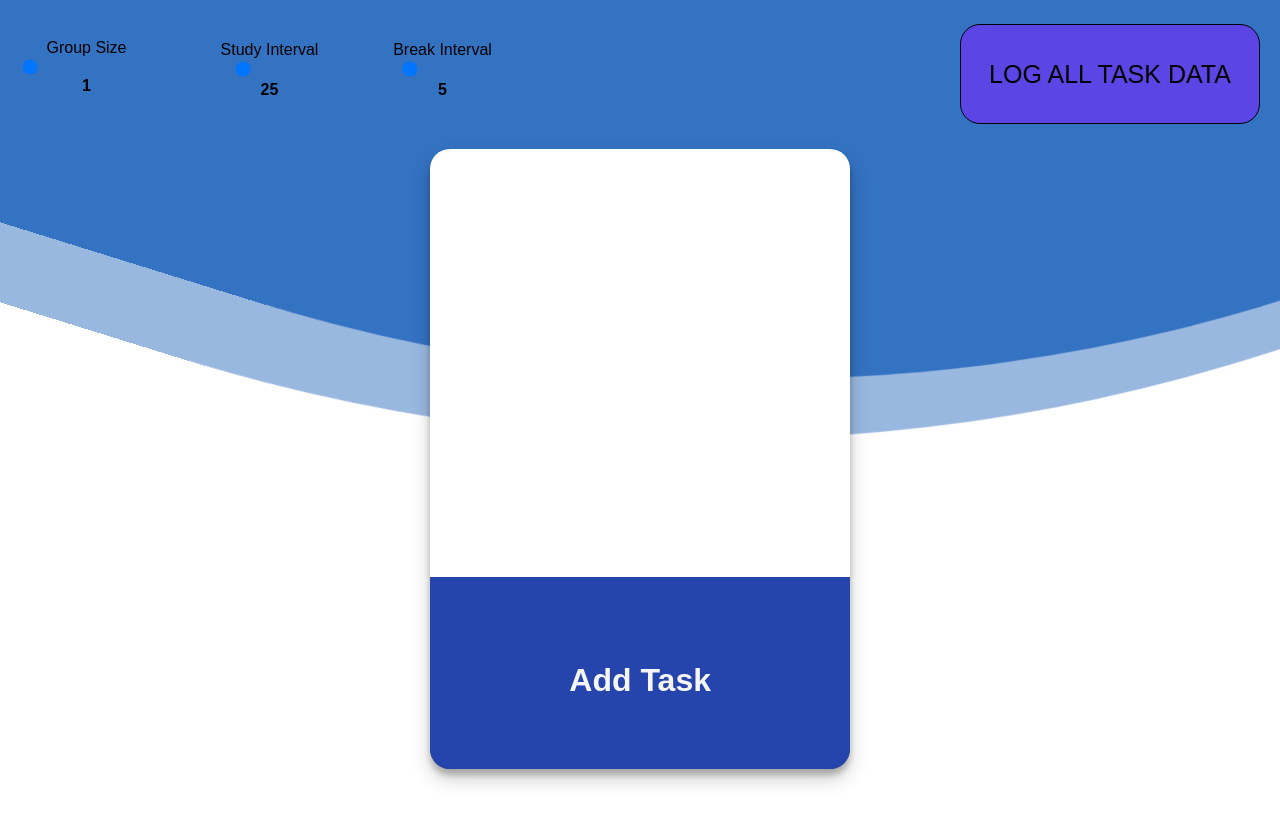
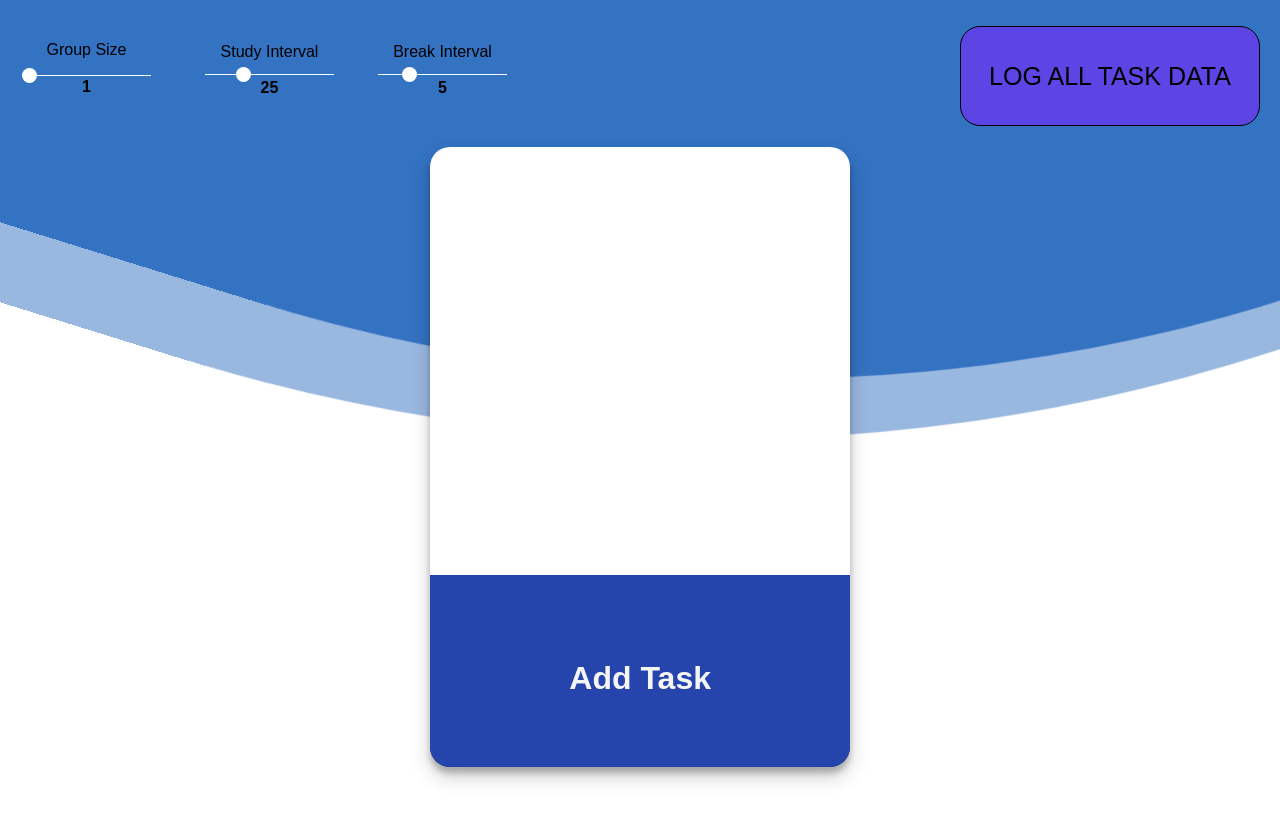
Before and after one commit to Matttran7/SASEHACK-2023, a React (Create React App) app in the folder smarter-together/: page / in a window 1280 px wide. Shown: the top 824 px of the page. Built offline with nearby package versions, Linux system fonts and the light colour scheme.

Commit message:
now fixed?

```diff
--- a/smarter-together/src/Components/IntervalSettings.css
+++ b/smarter-together/src/Components/IntervalSettings.css
@@ -26,12 +26,17 @@
   }
 
   .interval-settings .interval-group input[type="range"]::-webkit-slider-thumb {
+    -webkit-appearance: none;
     width: 15px;
     height: 15px;
     background: #fff;
     border: none;
     border-radius: 50%;
     cursor: pointer;
+    margin-top: -7.5px;
+  }
+  .interval-settings .interval-group input[type="range"]::-webkit-slider-runnable-track {
+    -webkit-appearance: none;
   }
 
   .interval-settings .interval-group input[type="range"]::-moz-range-thumb {
@@ -42,10 +47,16 @@
     cursor: pointer;
   }
 
-  .interval-settings .interval-group input[type="range"]::-moz-range-track,
+  .interval-settings .interval-group input[type="range"]::-moz-range-track{
+    width: 100%;
+    height: 1px;
+    background: #ffffff;
+    border: none;
+  }
   .interval-settings .interval-group input[type="range"]::-webkit-slider-runnable-track {
-  width: 100%;
-  height: 1px;
-  background: #ffffff;
-  border: none;
+    -webkit-appearance: none;
+    width: 100%;
+    height: 1px;
+    background: #ffffff;
+    border: none;
 }
--- a/smarter-together/src/Components/NumUsers.css
+++ b/smarter-together/src/Components/NumUsers.css
@@ -30,7 +30,7 @@ header {
     padding: 0;
 }
 .UserInputBox h2 {
-  margin-bottom: 0px;
+  margin-bottom: 14px;
   font-weight: 200;
   font-family: "Space Grotesk", sans-serif;
 }
@@ -47,12 +47,17 @@ header {
 }
 
 .UserInputBox input[type="range"]::-webkit-slider-thumb {
+  -webkit-appearance: none;
   width: 15px;
   height: 15px;
   background: #fff;
   border: none;
   border-radius: 50%;
   cursor: pointer;
+  margin-top: -7.5px;
+}
+.UserInputBox input[type="range"]::-webkit-slider-runnable-track {
+  -webkit-appearance: none;
 }
 
 .UserInputBox input[type="range"]::-moz-range-thumb {
@@ -63,10 +68,16 @@ header {
   cursor: pointer;
 }
 
-.UserInputBox input[type="range"]::-webkit-slider-runnable-track,
-.UserInputBox input[type="range"]::-moz-range-track {
+.UserInputBox input[type="range"]::-moz-range-track{
   width: 100%;
   height: 1px;
   background: #ffffff;
   border: none;
 }
+.UserInputBox input[type="range"]::-webkit-slider-runnable-track {
+  -webkit-appearance: none;
+  width: 100%;
+  height: 1px;
+  background: #ffffff;
+  border: none;
+}
```
